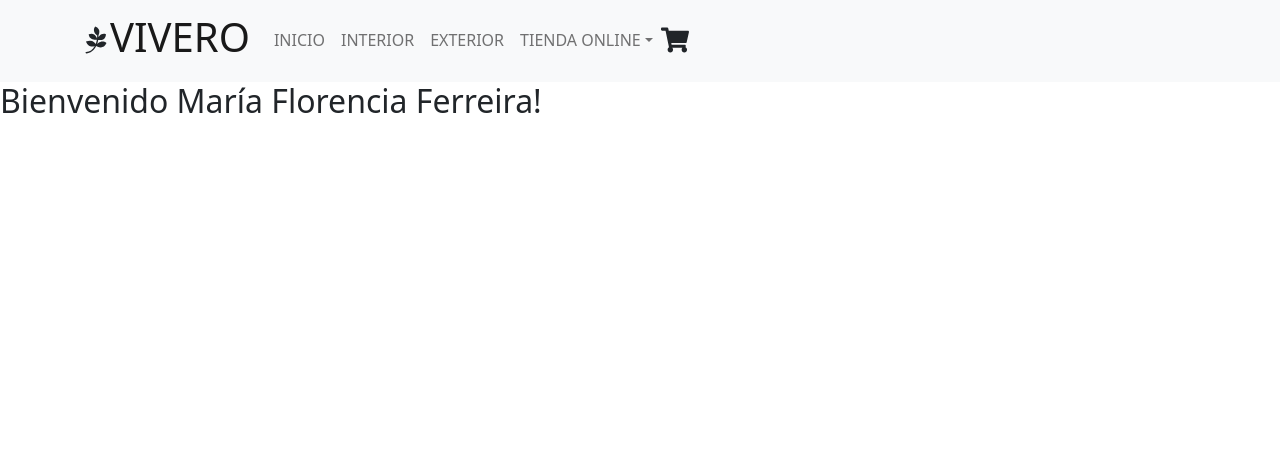
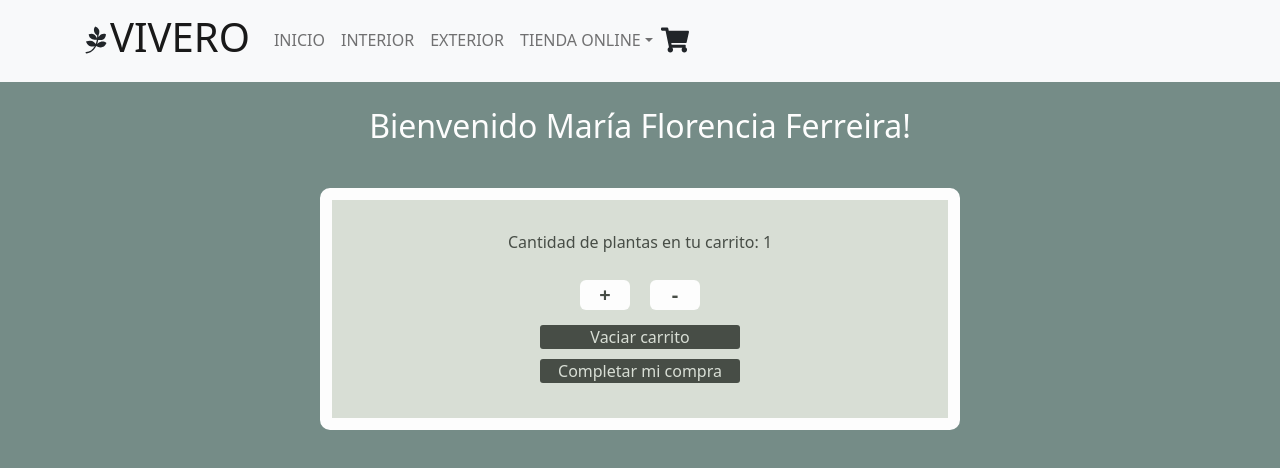
Before and after one commit to mariaflorenciaferreira/my-app, a React (Create React App) app: page / in a window 1280 px wide. Shown: the top 468 px of the page. Built offline with nearby package versions, Linux system fonts and the light colour scheme.

Commit message:
desafio 4 - Contador con botón + estilo inicial

```diff
--- a/src/components/App.js
+++ b/src/components/App.js
@@ -4,7 +4,7 @@ import ItemListContainer from "./ItemListContainer"
 function App(){
     return (
         <>
-            <Header/>
+            <Header className="header"/>
             <ItemListContainer nombre="María Florencia" apellido="Ferreira"/>
         </>
     )
--- /dev/null
+++ b/src/components/ItemCount.js
@@ -0,0 +1,41 @@
+import {useState} from "react"
+
+const ItemCount = (props)=>{
+
+
+
+    const [counter, setCounter] = useState(props.initialShoppingCart)
+
+    const addItem =()=>{
+       if (counter<props.stock) setCounter(counter+1)
+    }
+
+    const substractItem =()=>{
+       if (counter>0)  setCounter(counter-1)
+    }
+    const resetCounter=()=>{
+        if (counter>props.initialShoppingCart) setCounter(0)
+
+    }
+
+    const onAdd=()=>{
+        console.log("PASOS PARA COMPLETAR TU COMPRA")
+    }
+
+
+    return <div className="counterContainer">
+
+        <p className="cartText">Cantidad de plantas en tu carrito: {counter}</p>
+        <div >
+            <button className="cartItemsBtn" onClick={addItem}>+</button>
+            <button className="cartItemsBtn" onClick={substractItem}>-</button>
+        </div>
+
+        <button className="counterBtn" onClick={resetCounter}>Vaciar carrito</button>
+        <button className="counterBtn" onClick={onAdd} >Completar mi compra </button>
+
+    </div>
+
+}
+
+export default ItemCount
--- a/src/components/ItemListContainer.js
+++ b/src/components/ItemListContainer.js
@@ -1,7 +1,11 @@
+import ItemCount from "./ItemCount"
+
 
 function ItemListContainer(props){
     return <main className="ItemListContainer">
-        <h2>Bienvenido {props.nombre} {props.apellido}!  </h2>
+        <h2 >Bienvenido {props.nombre} {props.apellido}!  </h2>
+        <ItemCount initialShoppingCart={1} stock={5}/>
+
 
     </main>
 
--- a/src/components/NavBar.js
+++ b/src/components/NavBar.js
@@ -3,8 +3,8 @@ import LogoIcon from "./LogoIcon"
 import CartWidget from "./CartWidget"
 
 function NavBar() {
-    return  <Navbar bg="light" expand="lg">
-        <Container>
+    return  <Navbar bg="light" expand="lg" >
+        <Container >
 
         <LogoIcon/>
         <Navbar.Brand href="#home"><h1>VIVERO</h1></Navbar.Brand>
--- a/src/styles.scss
+++ b/src/styles.scss
@@ -1,14 +1,80 @@
+$primary-color:#758C87;
+$secondary-color:#474D46;
+$ternary-color:#FDFDFD;
+$cuaternary-color:#D8DED5;
+
+
+
 *{
     margin:0;
     padding: 0;
     box-sizing: border-box;
+
 }
 
 #root{
-    display: flex;
-    flex-direction: column;
+    height: 100vh;
+    background-color: $primary-color;
+
 }
 
 main{
+    display: flex;
+    flex-direction: column;
     flex-grow: 1;
+    align-items: center;
 }
+
+
+h2{
+   color:$ternary-color;
+}
+
+.cartText{
+    color: $secondary-color;
+}
+
+.ItemListContainer{
+    margin: 25px;
+
+
+}
+
+.counterContainer{
+    display:flex;
+    flex-direction: column;
+    align-items: center;
+    margin-top: 35px;
+    width: 50vw;
+    align-items: center;
+    background-color: $cuaternary-color;
+    padding: 30px;
+    border: 12px solid $ternary-color;
+    border-radius: 10px;
+
+
+}
+
+
+.cartItemsBtn{
+   width: 50px;
+   margin: 8px;
+   font-size: 20px;
+   font-weight: bold;
+   margin: 10px;
+   background-color:$ternary-color;
+   color: $secondary-color;
+   border: none;
+   border-radius: 6px;
+
+}
+
+.counterBtn{
+    width: 200px;
+    margin: 5px;
+    border: none;
+    background-color: $secondary-color;
+    color: $cuaternary-color;
+    border-radius: 3px;
+
+}
```
